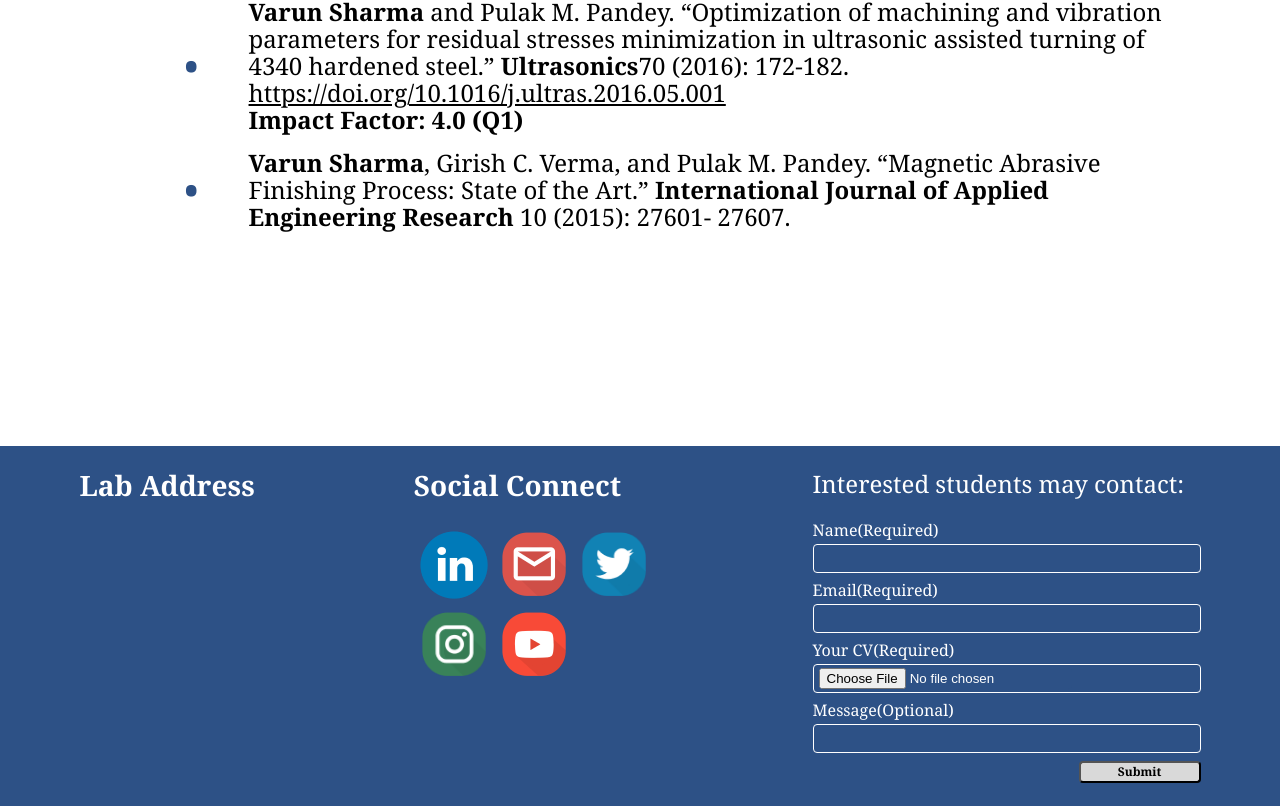
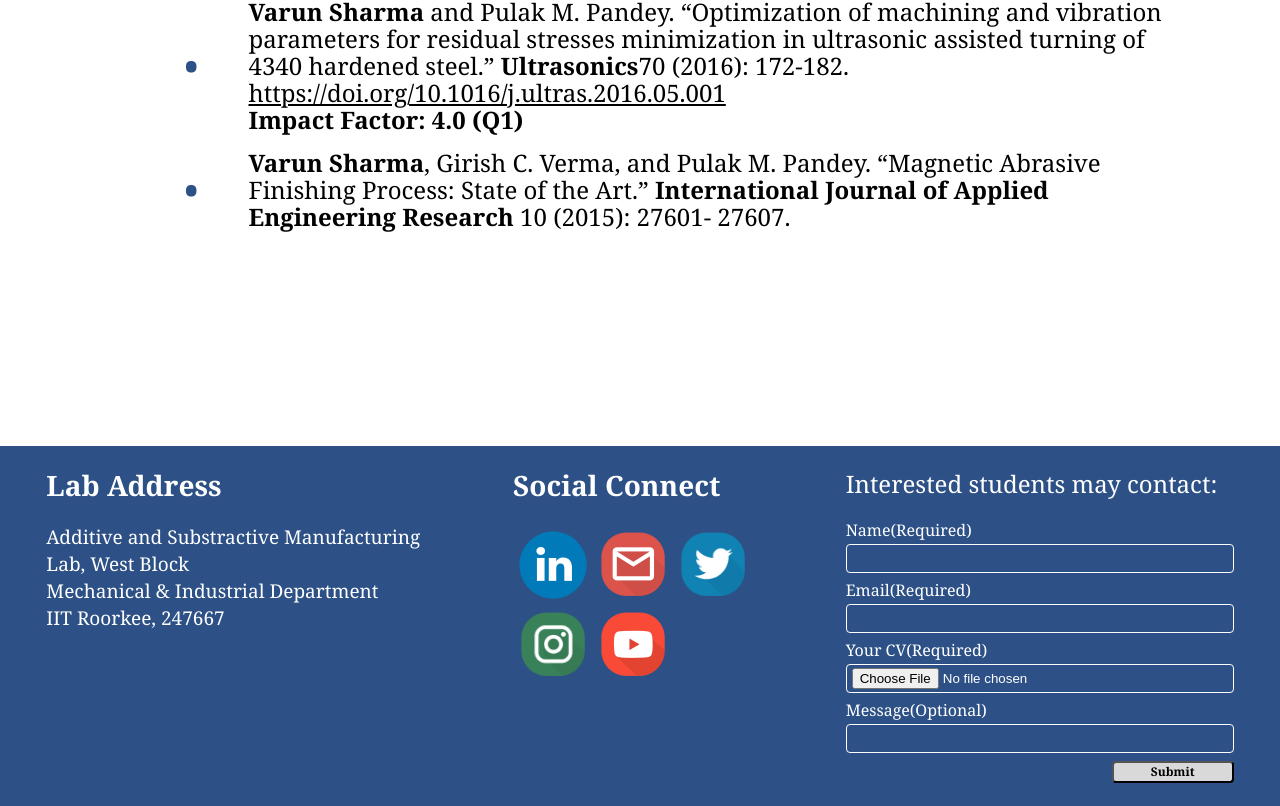
Before and after one commit to Kirthik24/varun-sharma-profile, a React (Vite) app: page /pb/ij in a window 1280 px wide. Shown: the part 9347-10153 px from the top of the page. Built offline with nearby package versions, Linux system fonts and the light colour scheme.

Commit message:
lab record

```diff
--- a/src/components/Footer.jsx
+++ b/src/components/Footer.jsx
@@ -10,7 +10,14 @@ const Footer = () => {
   return (
     <div className="footer">
         <div className="footercontent">
+          <div className="labaddress">
           <h2>Lab Address</h2>
+          <h4>Additive and Substractive Manufacturing</h4>
+          <h4>Lab, West Block</h4>
+          <h4>Mechanical & Industrial Department</h4>
+          <h4>IIT Roorkee, 247667</h4>
+          </div>
+
         <div className="socialconnect">
           <h2>Social Connect</h2>
           <div className="icons">
--- a/src/css/footer.scss
+++ b/src/css/footer.scss
@@ -32,7 +32,7 @@
             font-family: 'Georgia';
             font-style: normal;
             font-weight: 400;
-            font-size: 16px;
+            font-size: 1rem;
             line-height: 18px;
             color: #FFFFFF;
             input{
@@ -86,7 +86,7 @@
                 font-family: 'Georgia';
                 font-style: normal;
                 font-weight: 700;
-                font-size: 12px;
+                font-size: 0.75rem;
                 line-height: 14px;
             }
         }
@@ -95,16 +95,26 @@
             font-family: 'Georgia';
             font-style: normal;
             font-weight: 400;
-            font-size: 24px;
+            font-size: 1.5rem;
             line-height: 27px;
             color: #FFFFFF;
+        }
+
+        h4{
+            font-family: 'Georgia';
+            font-style: normal;
+            font-weight: 400;
+            font-size: 1.188rem;
+            color: #FFFFFF;
+            margin: 0;
+            line-height:27px;
         }
 
         h2{
             font-family: 'Georgia';
             font-style: normal;
             font-weight: 700;
-            font-size: 28px;
+            font-size: 1.75rem;
             line-height: 32px;
             color: #FFFFFF;
         }
--- a/src/css/ulist.scss
+++ b/src/css/ulist.scss
@@ -4,6 +4,11 @@
         align-items: center;
         margin-top: 20px;
         svg{
+            margin-right: 32px;
+        }
+        .shortterm{
+            height: 68px;
+            width:68px;
             margin-right: 32px;
         }
         h2{
--- a/src/pages/Profile.jsx
+++ b/src/pages/Profile.jsx
@@ -1,6 +1,7 @@
 import React from 'react'
 import '../css/profile.scss'
 import '../css/ulist.scss'
+import shorttermcourse from "../assets/shorttermcourses.png"
 const Profile = () => {
   return (
     <div className="container">
@@ -112,9 +113,7 @@ const Profile = () => {
 
             <div className="para">
                 <div className="heading">
-                <svg width="68" height="68" viewBox="0 0 72 72" fill="none" xmlns="http://www.w3.org/2000/svg">
-    <path d="M-4.79999 -4.80005H76.8V76.7999H-4.79999V-4.80005Z" fill="#2D5186"/>
-    </svg>
+                <img src={shorttermcourse}  className ="shortterm"alt="" />
 
 
                 <h2>Short Term Courses/Seminar Organized</h2>
```
Also changed, not shown: src/assets/shorttermcourses.png (added).
